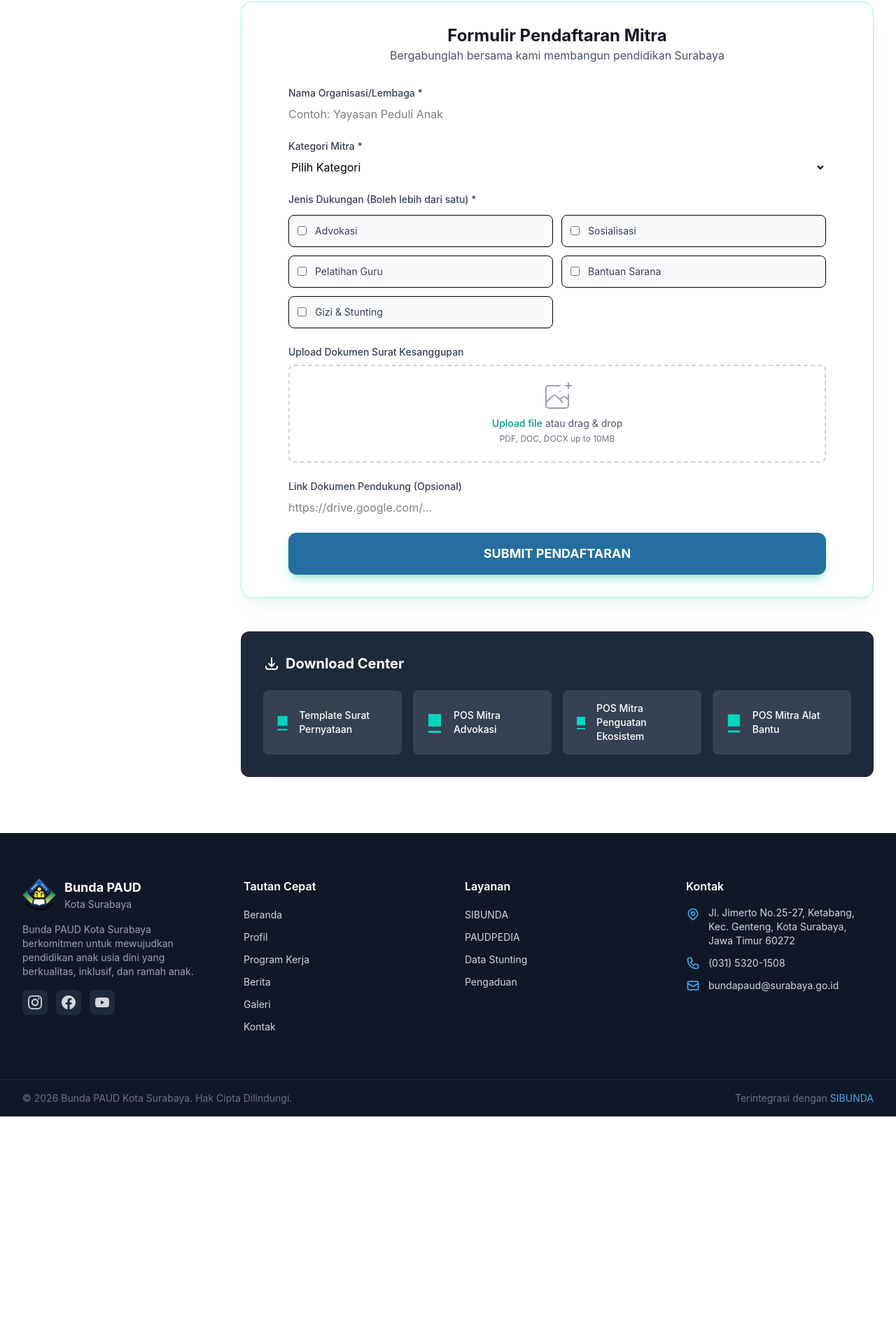
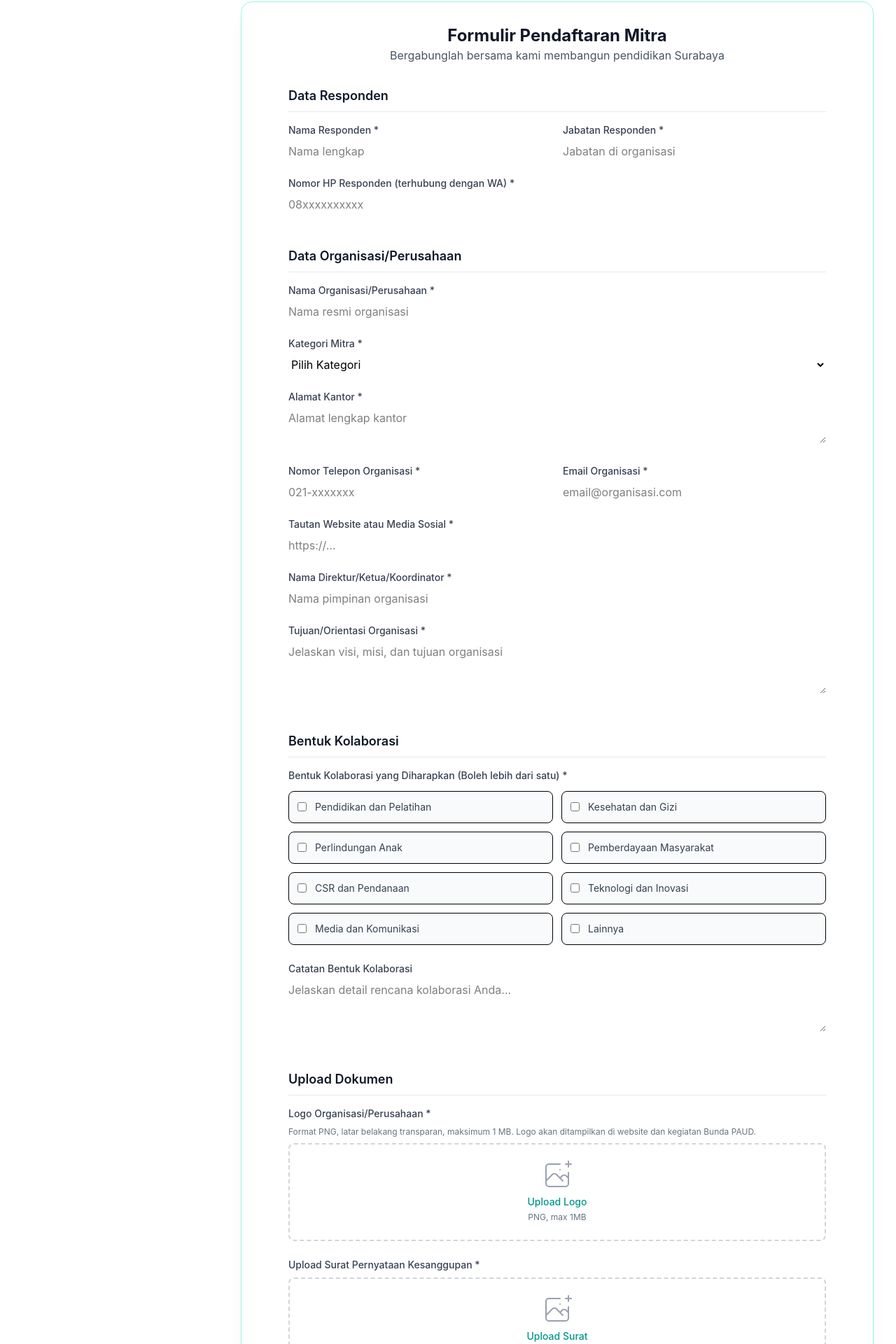
Before and after one commit to bundasby/bundasby3, a Vue app in the folder frontend/: page /mitra-paud in a window 1280 px wide. Shown: the part 1946-3866 px from the top of the page at 70% size. Before the commit the page ends 3541 px from the top, so only its background shows below. Built offline with nearby package versions, Linux system fonts and the light colour scheme.

Commit message:
feat: Complete Mitra PAUD registration form with all 17 fields

```diff
--- a/frontend/src/views/mitra-paud/MitraPaudView.vue
+++ b/frontend/src/views/mitra-paud/MitraPaudView.vue
@@ -10,17 +10,30 @@ const activeTab = ref('pengertian')
 
 // Form for pendaftaran
 const form = ref({
-  namaLembaga: '',
+  // Responden
+  namaResponden: '',
+  jabatanResponden: '',
+  nomorHpResponden: '',
+
+  // Organisasi
+  namaOrganisasi: '',
   kategori: '',
-  jenisDukungan: [],
-  alamat: '',
-  penanggungJawab: '',
-  jabatan: '',
-  telepon: '',
-  email: '',
-  website: '',
-  linkDokumen: '',
-  deskripsi: ''
+  alamatKantor: '',
+  teleponOrganisasi: '',
+  emailOrganisasi: '',
+  websiteSosmed: '',
+  namaDirektur: '',
+  tujuanOrganisasi: '',
+
+  // Kolaborasi
+  bentukKolaborasi: [],
+  kolaborasiLainnya: '',
+  catatanKolaborasi: '',
+
+  // Files
+  logoFile: null,
+  suratKesanggupanFile: null,
+  linkDokumenPendukung: ''
 })
 
 const loading = ref(false)
@@ -35,12 +48,14 @@ const kategoriOptions = [
   'Akademisi & Unsur Civil Society'
 ]
 
-const jenisDukunganOptions = [
-  'Advokasi',
-  'Sosialisasi',
-  'Pelatihan Guru',
-  'Bantuan Sarana',
-  'Gizi & Stunting'
+const bentukKolaborasiOptions = [
+  'Pendidikan dan Pelatihan',
+  'Kesehatan dan Gizi',
+  'Perlindungan Anak',
+  'Pemberdayaan Masyarakat',
+  'CSR dan Pendanaan',
+  'Teknologi dan Inovasi',
+  'Media dan Komunikasi'
 ]
 
 // Mitra list
@@ -96,17 +111,23 @@ const handleSubmit = async () => {
 
 const resetForm = () => {
   form.value = {
-    namaLembaga: '',
+    namaResponden: '',
+    jabatanResponden: '',
+    nomorHpResponden: '',
+    namaOrganisasi: '',
     kategori: '',
-    jenisDukungan: [],
-    alamat: '',
-    penanggungJawab: '',
-    jabatan: '',
-    telepon: '',
-    email: '',
-    website: '',
-    linkDokumen: '',
-    deskripsi: ''
+    alamatKantor: '',
+    teleponOrganisasi: '',
+    emailOrganisasi: '',
+    websiteSosmed: '',
+    namaDirektur: '',
+    tujuanOrganisasi: '',
+    bentukKolaborasi: [],
+    kolaborasiLainnya: '',
+    catatanKolaborasi: '',
+    logoFile: null,
+    suratKesanggupanFile: null,
+    linkDokumenPendukung: ''
   }
   submitted.value = false
 }
@@ -279,7 +300,7 @@ onMounted(() => {
 
               <!-- Section 4: Alur Pendaftaran -->
               <div class="mb-12">
-                <h2 class="text-2xl font-bold text-gray-900 dark:text-white mb-8 text-center pt-8 border-t border-gray-200 dark:border-gray-800">Alur Pendaftaran Mitra</h2>
+                <h2 class="text-2xl font-bold text-gray-900 dark:text-white mb-8 text-center pt-8 border-t border-gray-200 dark:border-gray-800">Alur Kegiatan Mitra</h2>
                 <div class="grid md:grid-cols-3 gap-8 relative">
                   <!-- Connector Line (Desktop) -->
                   <div class="hidden md:block absolute top-1/2 left-0 w-full h-1 bg-gray-200 dark:bg-gray-700 -z-10 transform -translate-y-1/2"></div>
@@ -329,9 +350,36 @@ onMounted(() => {
 
                   <!-- Form Input -->
                   <form v-else @submit.prevent="handleSubmit" class="space-y-6 max-w-3xl mx-auto">
+
+                    <!-- Section: Data Responden -->
+                    <div class="border-b border-gray-200 dark:border-gray-700 pb-2 mb-4">
+                      <h3 class="text-lg font-semibold text-gray-900 dark:text-white">Data Responden</h3>
+                    </div>
+
+                    <div class="grid md:grid-cols-2 gap-4">
+                      <div>
+                        <label class="block text-sm font-medium text-gray-700 dark:text-gray-300 mb-2">Nama Responden *</label>
+                        <input v-model="form.namaResponden" type="text" required class="form-input w-full rounded-lg border-gray-300 focus:ring-teal-500 focus:border-teal-500" placeholder="Nama lengkap">
+                      </div>
+                      <div>
+                        <label class="block text-sm font-medium text-gray-700 dark:text-gray-300 mb-2">Jabatan Responden *</label>
+                        <input v-model="form.jabatanResponden" type="text" required class="form-input w-full rounded-lg border-gray-300 focus:ring-teal-500 focus:border-teal-500" placeholder="Jabatan di organisasi">
+                      </div>
+                    </div>
+
                     <div>
-                      <label class="block text-sm font-medium text-gray-700 dark:text-gray-300 mb-2">Nama Organisasi/Lembaga *</label>
-                      <input v-model="form.namaLembaga" type="text" required class="form-input w-full rounded-lg border-gray-300 focus:ring-teal-500 focus:border-teal-500" placeholder="Contoh: Yayasan Peduli Anak">
+                      <label class="block text-sm font-medium text-gray-700 dark:text-gray-300 mb-2">Nomor HP Responden (terhubung dengan WA) *</label>
+                      <input v-model="form.nomorHpResponden" type="tel" required class="form-input w-full rounded-lg border-gray-300 focus:ring-teal-500 focus:border-teal-500" placeholder="08xxxxxxxxxx">
+                    </div>
+
+                    <!-- Section: Data Organisasi -->
+                    <div class="border-b border-gray-200 dark:border-gray-700 pb-2 mb-4 pt-6">
+                      <h3 class="text-lg font-semibold text-gray-900 dark:text-white">Data Organisasi/Perusahaan</h3>
+                    </div>
+
+                    <div>
+                      <label class="block text-sm font-medium text-gray-700 dark:text-gray-300 mb-2">Nama Organisasi/Perusahaan *</label>
+                      <input v-model="form.namaOrganisasi" type="text" required class="form-input w-full rounded-lg border-gray-300 focus:ring-teal-500 focus:border-teal-500" placeholder="Nama resmi organisasi">
                     </div>
 
                     <div>
@@ -343,28 +391,99 @@ onMounted(() => {
                     </div>
 
                     <div>
-                      <label class="block text-sm font-medium text-gray-700 dark:text-gray-300 mb-3">Jenis Dukungan (Boleh lebih dari satu) *</label>
-                      <div class="grid md:grid-cols-2 gap-3">
-                        <label v-for="dukungan in jenisDukunganOptions" :key="dukungan" class="flex items-center gap-3 p-3 border rounded-lg bg-gray-50 dark:bg-gray-800 cursor-pointer hover:bg-teal-50 dark:hover:bg-teal-900/20">
-                          <input type="checkbox" :value="dukungan" v-model="form.jenisDukungan" class="text-teal-600 focus:ring-teal-500 rounded">
-                          <span class="text-sm text-gray-700 dark:text-gray-300">{{ dukungan }}</span>
-                        </label>
+                      <label class="block text-sm font-medium text-gray-700 dark:text-gray-300 mb-2">Alamat Kantor *</label>
+                      <textarea v-model="form.alamatKantor" rows="2" required class="form-textarea w-full rounded-lg border-gray-300 focus:ring-teal-500 focus:border-teal-500" placeholder="Alamat lengkap kantor"></textarea>
+                    </div>
+
+                    <div class="grid md:grid-cols-2 gap-4">
+                      <div>
+                        <label class="block text-sm font-medium text-gray-700 dark:text-gray-300 mb-2">Nomor Telepon Organisasi *</label>
+                        <input v-model="form.teleponOrganisasi" type="tel" required class="form-input w-full rounded-lg border-gray-300 focus:ring-teal-500 focus:border-teal-500" placeholder="021-xxxxxxx">
+                      </div>
+                      <div>
+                        <label class="block text-sm font-medium text-gray-700 dark:text-gray-300 mb-2">Email Organisasi *</label>
+                        <input v-model="form.emailOrganisasi" type="email" required class="form-input w-full rounded-lg border-gray-300 focus:ring-teal-500 focus:border-teal-500" placeholder="email@organisasi.com">
                       </div>
                     </div>
 
                     <div>
-                      <label class="block text-sm font-medium text-gray-700 dark:text-gray-300 mb-2">Upload Dokumen Surat Kesanggupan</label>
+                      <label class="block text-sm font-medium text-gray-700 dark:text-gray-300 mb-2">Tautan Website atau Media Sosial *</label>
+                      <input v-model="form.websiteSosmed" type="url" required class="form-input w-full rounded-lg border-gray-300 focus:ring-teal-500 focus:border-teal-500" placeholder="https://...">
+                    </div>
+
+                    <div>
+                      <label class="block text-sm font-medium text-gray-700 dark:text-gray-300 mb-2">Nama Direktur/Ketua/Koordinator *</label>
+                      <input v-model="form.namaDirektur" type="text" required class="form-input w-full rounded-lg border-gray-300 focus:ring-teal-500 focus:border-teal-500" placeholder="Nama pimpinan organisasi">
+                    </div>
+
+                    <div>
+                      <label class="block text-sm font-medium text-gray-700 dark:text-gray-300 mb-2">Tujuan/Orientasi Organisasi *</label>
+                      <textarea v-model="form.tujuanOrganisasi" rows="3" required class="form-textarea w-full rounded-lg border-gray-300 focus:ring-teal-500 focus:border-teal-500" placeholder="Jelaskan visi, misi, dan tujuan organisasi"></textarea>
+                    </div>
+
+                    <!-- Section: Kolaborasi -->
+                    <div class="border-b border-gray-200 dark:border-gray-700 pb-2 mb-4 pt-6">
+                      <h3 class="text-lg font-semibold text-gray-900 dark:text-white">Bentuk Kolaborasi</h3>
+                    </div>
+
+                    <div>
+                      <label class="block text-sm font-medium text-gray-700 dark:text-gray-300 mb-3">Bentuk Kolaborasi yang Diharapkan (Boleh lebih dari satu) *</label>
+                      <div class="grid md:grid-cols-2 gap-3">
+                        <label v-for="kolaborasi in bentukKolaborasiOptions" :key="kolaborasi" class="flex items-center gap-3 p-3 border rounded-lg bg-gray-50 dark:bg-gray-800 cursor-pointer hover:bg-teal-50 dark:hover:bg-teal-900/20">
+                          <input type="checkbox" :value="kolaborasi" v-model="form.bentukKolaborasi" class="text-teal-600 focus:ring-teal-500 rounded">
+                          <span class="text-sm text-gray-700 dark:text-gray-300">{{ kolaborasi }}</span>
+                        </label>
+                        <label class="flex items-center gap-3 p-3 border rounded-lg bg-gray-50 dark:bg-gray-800 cursor-pointer hover:bg-teal-50 dark:hover:bg-teal-900/20">
+                          <input type="checkbox" value="Lainnya" v-model="form.bentukKolaborasi" class="text-teal-600 focus:ring-teal-500 rounded">
+                          <span class="text-sm text-gray-700 dark:text-gray-300">Lainnya</span>
+                        </label>
+                      </div>
+                      <div v-if="form.bentukKolaborasi.includes('Lainnya')" class="mt-3">
+                        <input v-model="form.kolaborasiLainnya" type="text" class="form-input w-full rounded-lg border-gray-300 focus:ring-teal-500 focus:border-teal-500" placeholder="Sebutkan bentuk kolaborasi lainnya...">
+                      </div>
+                    </div>
+
+                    <div>
+                      <label class="block text-sm font-medium text-gray-700 dark:text-gray-300 mb-2">Catatan Bentuk Kolaborasi</label>
+                      <textarea v-model="form.catatanKolaborasi" rows="3" class="form-textarea w-full rounded-lg border-gray-300 focus:ring-teal-500 focus:border-teal-500" placeholder="Jelaskan detail rencana kolaborasi Anda..."></textarea>
+                    </div>
+
+                    <!-- Section: Upload Dokumen -->
+                    <div class="border-b border-gray-200 dark:border-gray-700 pb-2 mb-4 pt-6">
+                      <h3 class="text-lg font-semibold text-gray-900 dark:text-white">Upload Dokumen</h3>
+                    </div>
+
+                    <div>
+                      <label class="block text-sm font-medium text-gray-700 dark:text-gray-300 mb-2">Logo Organisasi/Perusahaan *</label>
+                      <p class="text-xs text-gray-500 mb-2">Format PNG, latar belakang transparan, maksimum 1 MB. Logo akan ditampilkan di website dan kegiatan Bunda PAUD.</p>
                       <div class="mt-1 flex justify-center px-6 pt-5 pb-6 border-2 border-gray-300 dark:border-gray-600 border-dashed rounded-lg hover:bg-gray-50 dark:hover:bg-gray-800 transition-colors">
                         <div class="space-y-1 text-center">
-                          <svg class="mx-auto h-12 w-12 text-gray-400" stroke="currentColor" fill="none" viewBox="0 0 48 48" aria-hidden="true">
+                          <svg class="mx-auto h-12 w-12 text-gray-400" stroke="currentColor" fill="none" viewBox="0 0 48 48">
                             <path d="M28 8H12a4 4 0 00-4 4v20m32-12v8m0 0v8a4 4 0 01-4 4H12a4 4 0 01-4-4v-4m32-4l-3.172-3.172a4 4 0 00-5.656 0L28 28M8 32l9.172-9.172a4 4 0 015.656 0L28 28m0 0l4 4m4-24h8m-4-4v8m-12 4h.02" stroke-width="2" stroke-linecap="round" stroke-linejoin="round" />
                           </svg>
                           <div class="flex text-sm text-gray-600 dark:text-gray-400 justify-center">
-                            <label for="file-upload" class="relative cursor-pointer rounded-md font-medium text-teal-600 hover:text-teal-500 focus-within:outline-none">
-                              <span>Upload file</span>
-                              <input id="file-upload" name="file-upload" type="file" class="sr-only">
+                            <label for="logo-upload" class="relative cursor-pointer rounded-md font-medium text-teal-600 hover:text-teal-500">
+                              <span>Upload Logo</span>
+                              <input id="logo-upload" name="logo-upload" type="file" accept=".png" class="sr-only">
                             </label>
-                            <p class="pl-1">atau drag & drop</p>
+                          </div>
+                          <p class="text-xs text-gray-500">PNG, max 1MB</p>
+                        </div>
+                      </div>
+                    </div>
+
+                    <div>
+                      <label class="block text-sm font-medium text-gray-700 dark:text-gray-300 mb-2">Upload Surat Pernyataan Kesanggupan *</label>
+                      <div class="mt-1 flex justify-center px-6 pt-5 pb-6 border-2 border-gray-300 dark:border-gray-600 border-dashed rounded-lg hover:bg-gray-50 dark:hover:bg-gray-800 transition-colors">
+                        <div class="space-y-1 text-center">
+                          <svg class="mx-auto h-12 w-12 text-gray-400" stroke="currentColor" fill="none" viewBox="0 0 48 48">
+                            <path d="M28 8H12a4 4 0 00-4 4v20m32-12v8m0 0v8a4 4 0 01-4 4H12a4 4 0 01-4-4v-4m32-4l-3.172-3.172a4 4 0 00-5.656 0L28 28M8 32l9.172-9.172a4 4 0 015.656 0L28 28m0 0l4 4m4-24h8m-4-4v8m-12 4h.02" stroke-width="2" stroke-linecap="round" stroke-linejoin="round" />
+                          </svg>
+                          <div class="flex text-sm text-gray-600 dark:text-gray-400 justify-center">
+                            <label for="surat-upload" class="relative cursor-pointer rounded-md font-medium text-teal-600 hover:text-teal-500">
+                              <span>Upload Surat</span>
+                              <input id="surat-upload" name="surat-upload" type="file" accept=".pdf,.doc,.docx" class="sr-only">
+                            </label>
                           </div>
                           <p class="text-xs text-gray-500">PDF, DOC, DOCX up to 10MB</p>
                         </div>
@@ -373,7 +492,7 @@ onMounted(() => {
 
                     <div>
                       <label class="block text-sm font-medium text-gray-700 dark:text-gray-300 mb-2">Link Dokumen Pendukung (Opsional)</label>
-                      <input v-model="form.linkDokumen" type="url" class="form-input w-full rounded-lg border-gray-300 focus:ring-teal-500 focus:border-teal-500" placeholder="https://drive.google.com/...">
+                      <input v-model="form.linkDokumenPendukung" type="url" class="form-input w-full rounded-lg border-gray-300 focus:ring-teal-500 focus:border-teal-500" placeholder="https://drive.google.com/...">
                     </div>
 
                     <button type="submit" :disabled="loading" class="w-full btn-primary py-4 text-lg font-bold shadow-lg shadow-teal-500/30">
```
